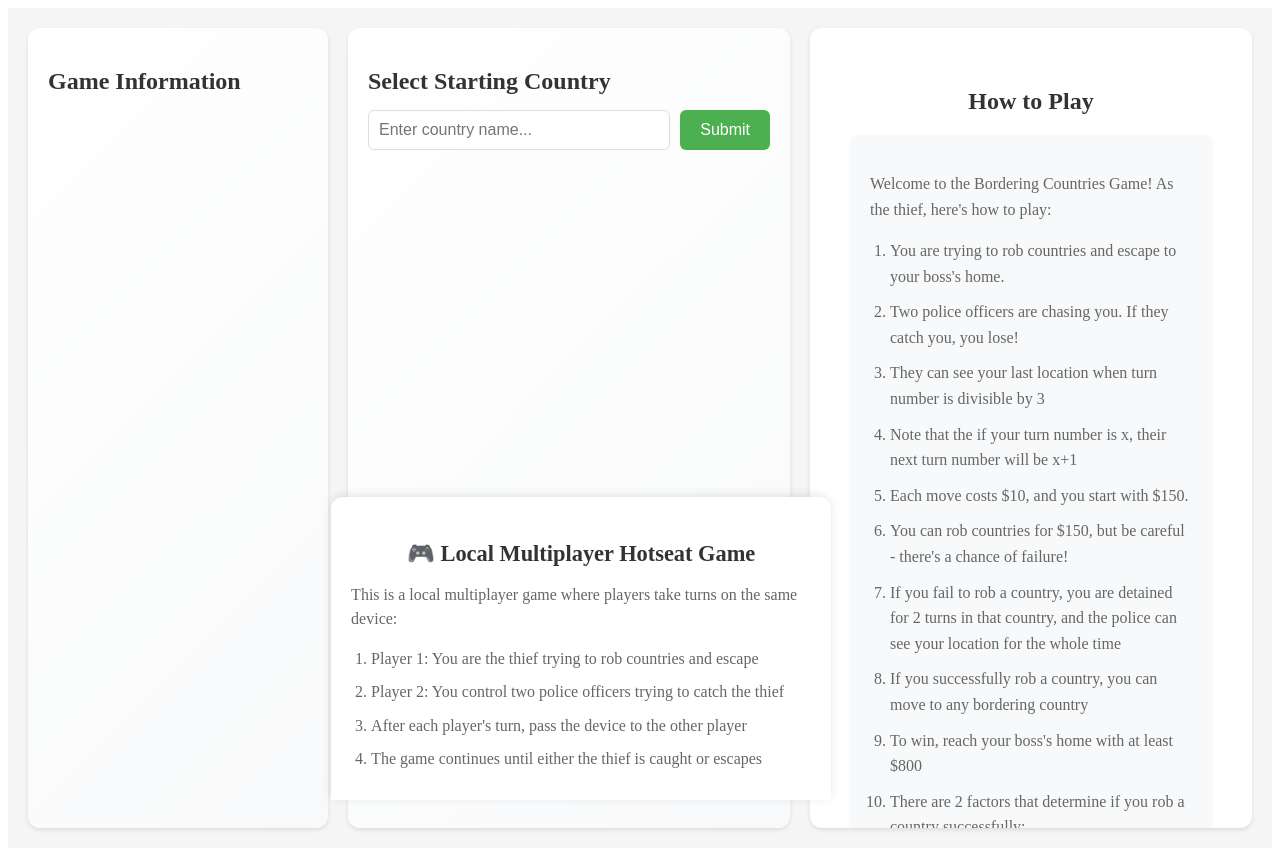
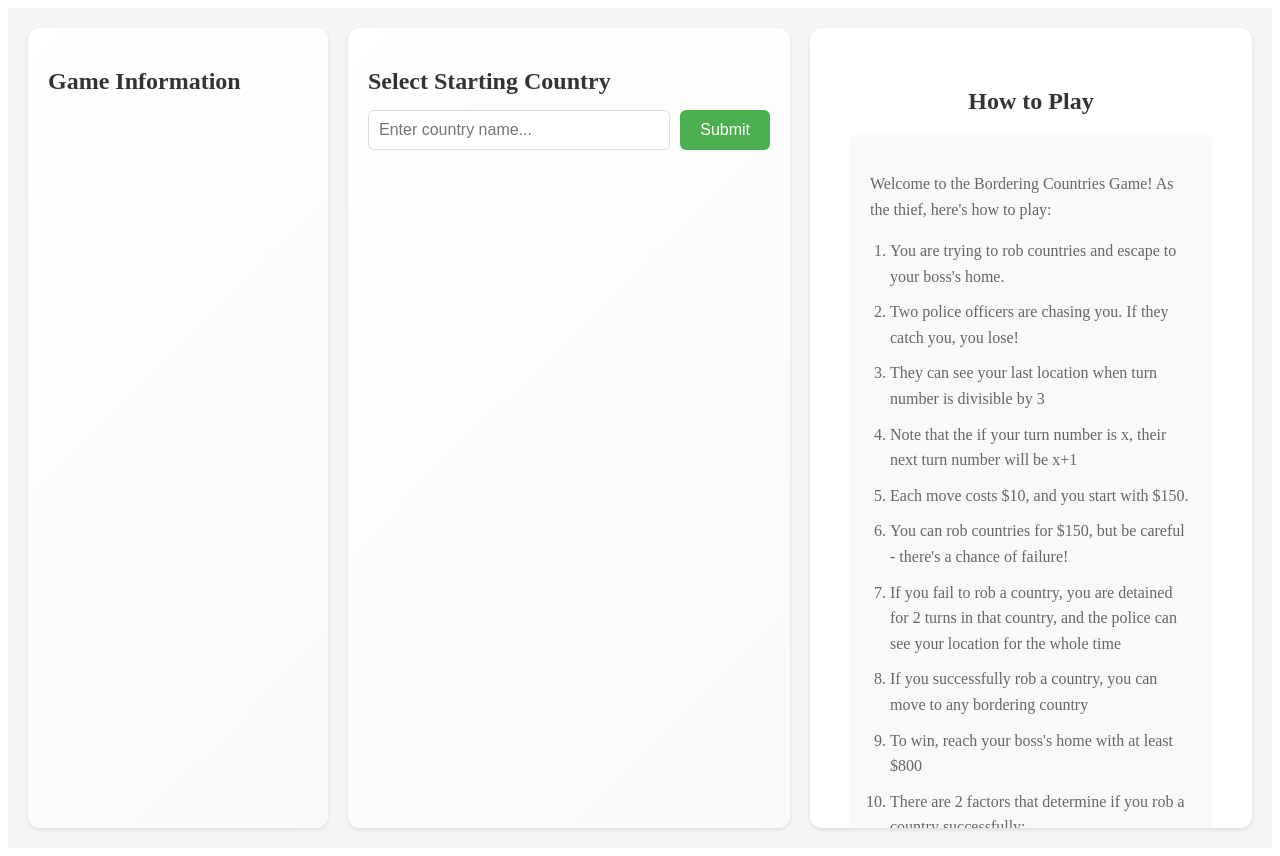
Before and after one commit to qwertyuslaxmax/Police-vs-Thief, a Svelte app: page / in a window 1280 px wide. Built offline with nearby package versions, Linux system fonts and the light colour scheme.

Commit message:
Revert "something went wrong and this is the fix"
This reverts commit a2ea1bcc84ba9464d4a103b02f32e0998461a526.

revert 1st bad update

```diff
--- a/src/App.svelte
+++ b/src/App.svelte
@@ -748,21 +748,6 @@
     <p>Thief Cash: ${cash}</p>
 {/if}
 
-{#if gameState === "thiefSelection" || gameState === "policeSelection"}
-    <div class="multiplayer-popup">
-        <div class="popup-content">
-            <h3>🎮 Local Multiplayer Hotseat Game</h3>
-            <p>This is a local multiplayer game where players take turns on the same device:</p>
-            <ol>
-                <li>Player 1: You are the thief trying to rob countries and escape</li>
-                <li>Player 2: You control two police officers trying to catch the thief</li>
-                <li>After each player's turn, pass the device to the other player</li>
-                <li>The game continues until either the thief is caught or escapes</li>
-            </ol>
-        </div>
-    </div>
-{/if}
-
 {#if maskScreen}
     <div
         class="mask-screen"
```
